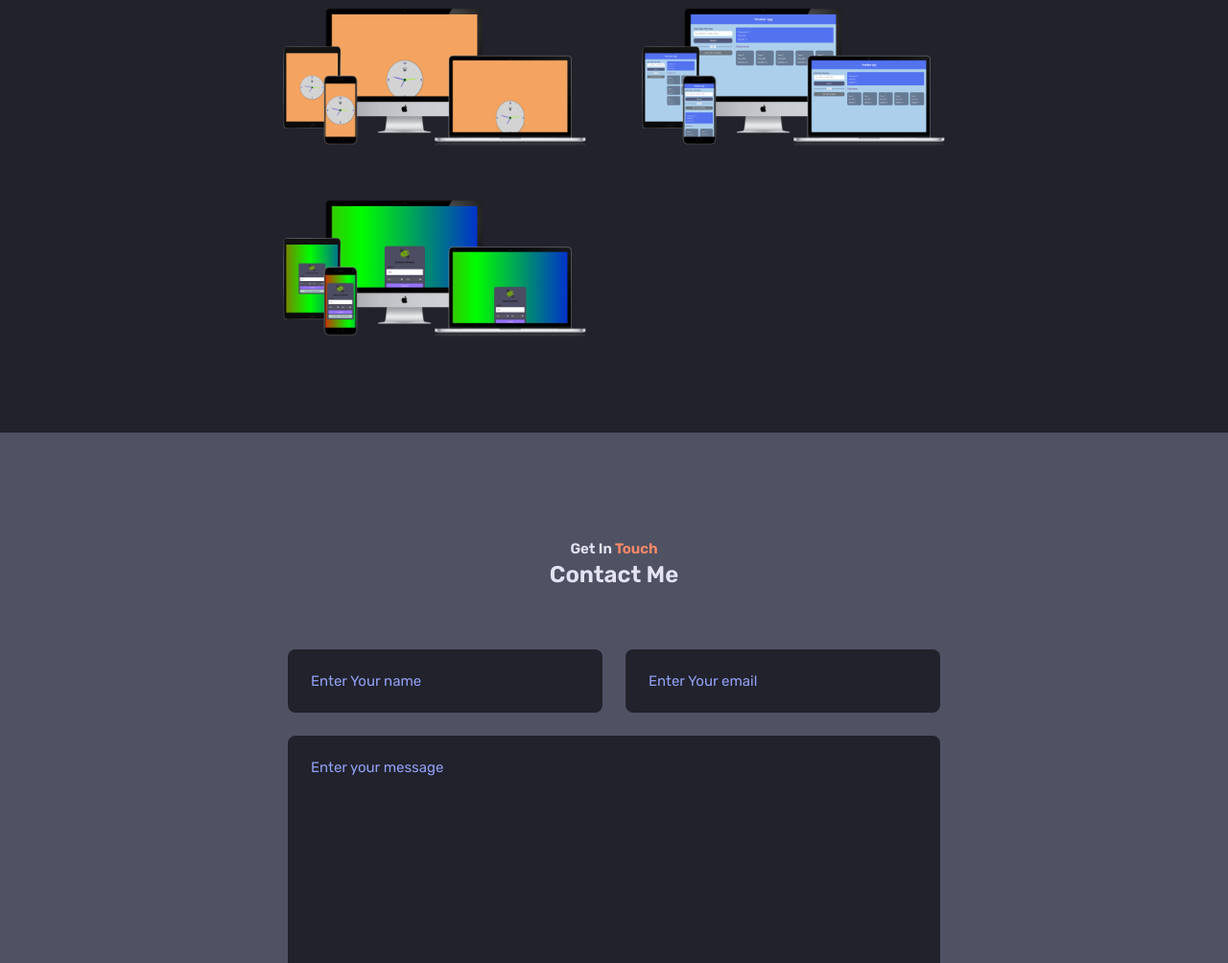
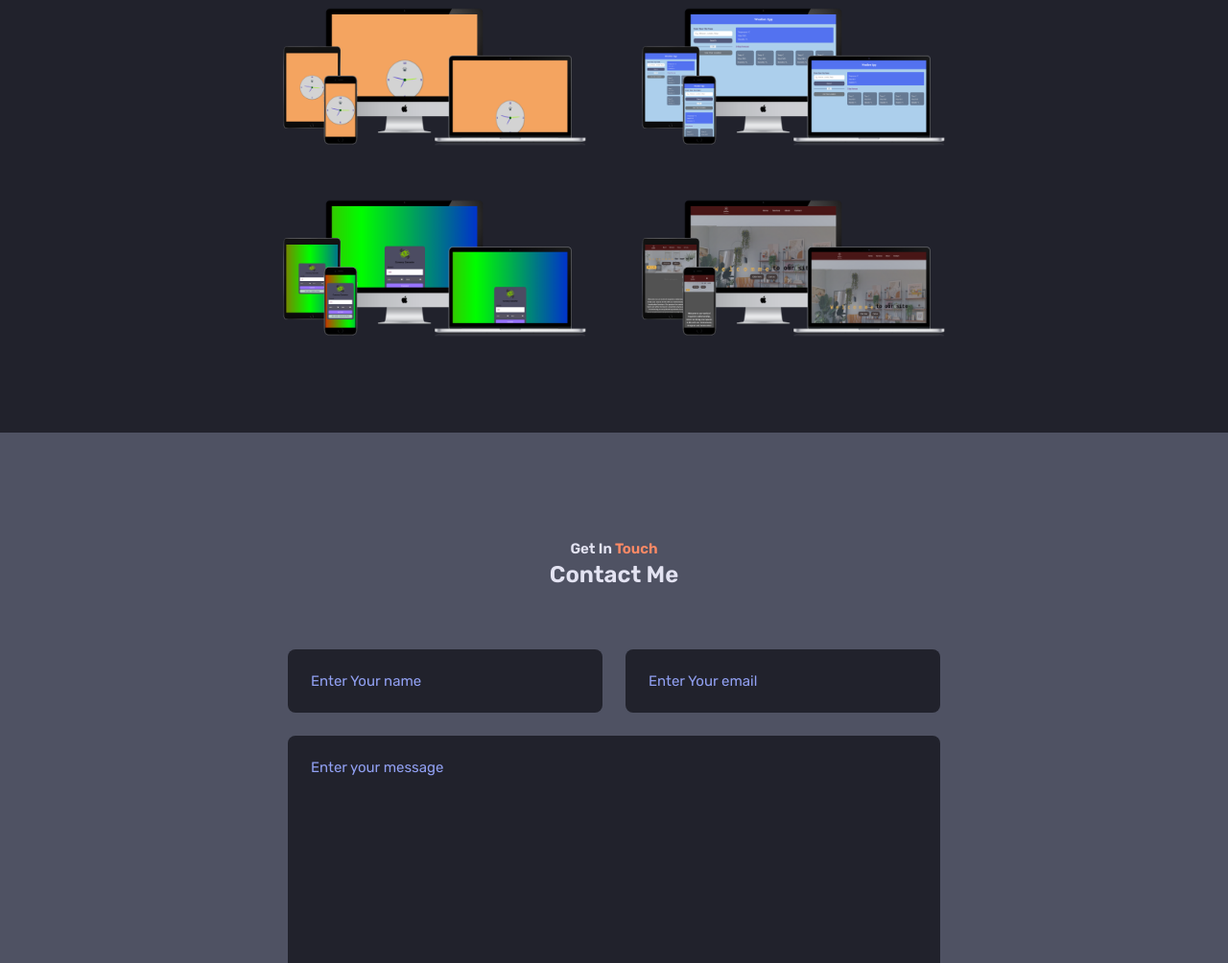
Before and after one commit to mohdraid1990/portfolio-mohd, a plain HTML site: page index.html in a window 1280 px wide. Shown: the part 2788-3792 px from the top of the page at 96% size. Drawn offline with nearby package versions, Linux system fonts and the light colour scheme.

Commit message:
Update index.html

```diff
--- a/index.html
+++ b/index.html
@@ -312,6 +312,19 @@
         </article>
 
 
+                   <article class="projects--cards">
+
+            <a href="https://mohdraid1990.github.io/furniture/">
+                   <img src="image/furniture.png" alt="#">
+            </a>
+            <div class="project--modal">
+                <span class="project--subtitle">Web</span>
+                <h2 class="projects--title">furniture Site </h2>
+            </div>
+
+
+        </article>
+
 
     </div>
     </section>
```
